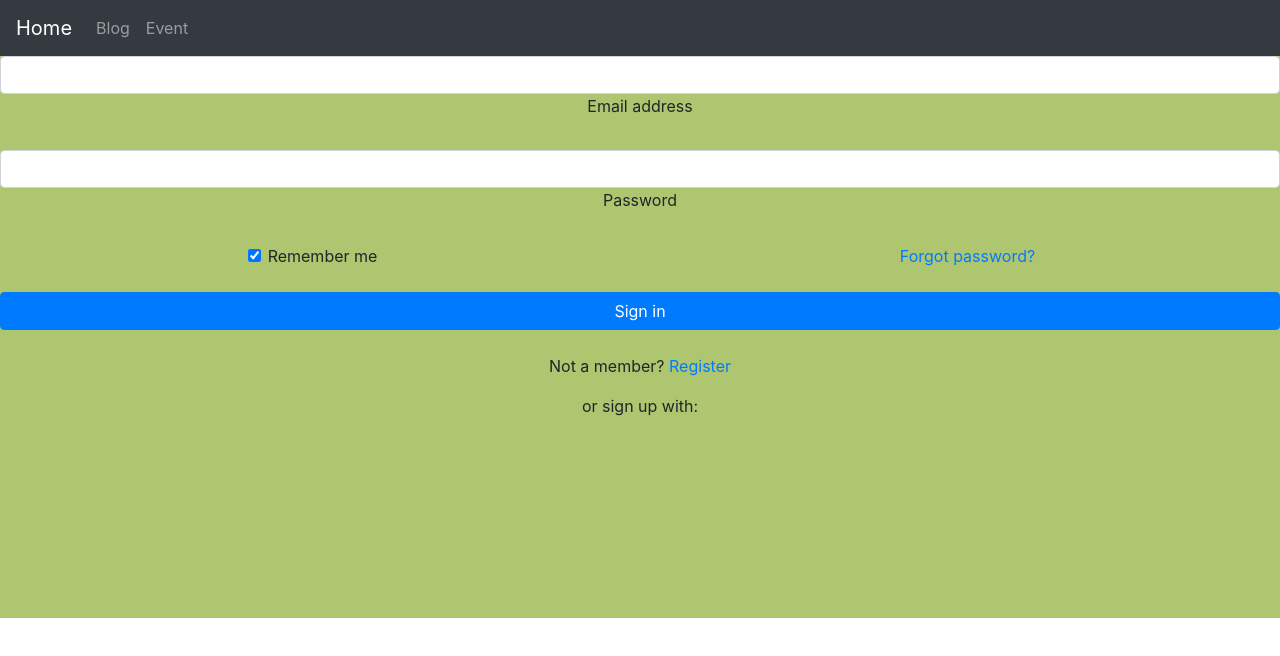
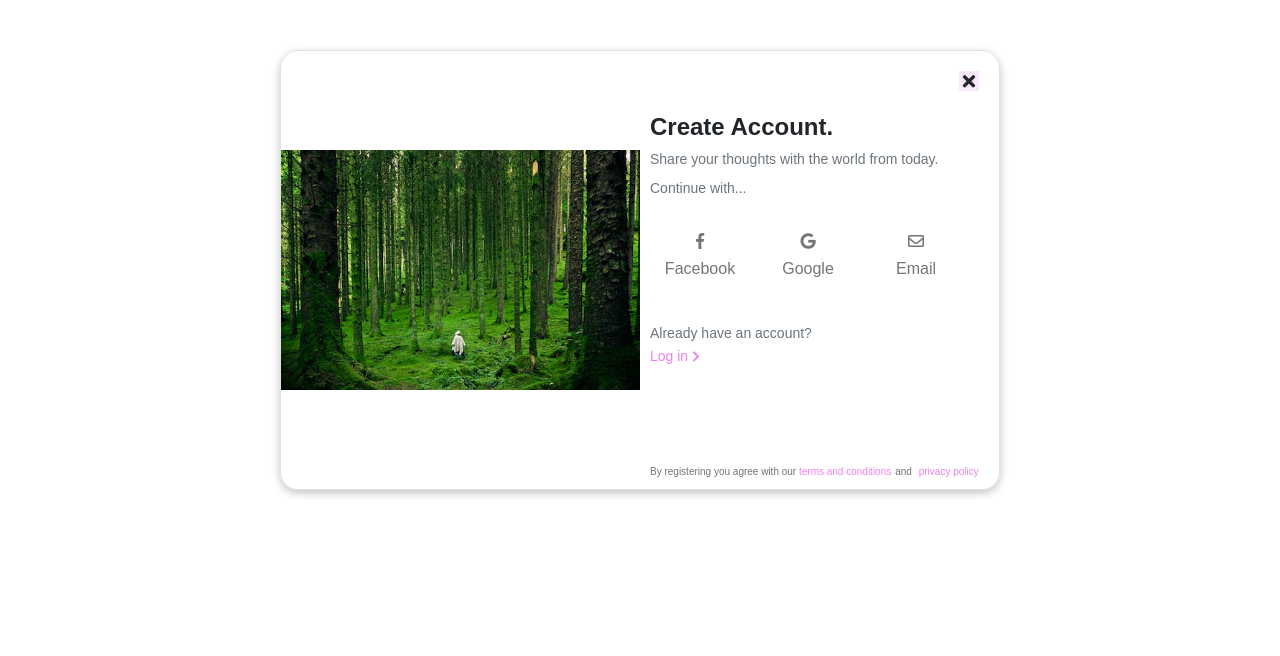
Before and after one commit to VarunVanam/BreatheHere, a plain HTML site: page login.html in a window 1280 px wide. Drawn offline with nearby package versions, Linux system fonts and the light colour scheme.

Commit message:
Add files via upload

```diff
--- a/login.html
+++ b/login.html
@@ -13,10 +13,17 @@
     <script src="https://cdn.jsdelivr.net/npm/popper.js@1.14.3/dist/umd/popper.min.js" integrity="sha384-ZMP7rVo3mIykV+2+9J3UJ46jBk0WLaUAdn689aCwoqbBJiSnjAK/l8WvCWPIPm49" crossorigin="anonymous"></script>
     <script src="https://cdn.jsdelivr.net/npm/bootstrap@4.1.3/dist/js/bootstrap.min.js" integrity="sha384-ChfqqxuZUCnJSK3+MXmPNIyE6ZbWh2IMqE241rYiqJxyMiZ6OW/JmZQ5stwEULTy" crossorigin="anonymous"></script>
 
+    <link href="https://cdn.jsdelivr.net/npm/bootstrap@5.0.1/dist/css/bootstrap.min.css" rel="stylesheet">
+    <link href="https://cdn.jsdelivr.net/npm/bootstrap@5.0.1/dist/js/bootstrap.bundle.min.js" rel="stylesheet">
+    <link href="https://cdnjs.cloudflare.com/ajax/libs/jquery/3.2.1/jquery.min.js" rel="stylesheet">
+    <link href="https://use.fontawesome.com/releases/v5.7.2/css/all.css" rel="stylesheet">
+
 
 
     <style media="screen">
-
+      /* #body{
+        background-image: url("./pics/bg1.jpeg");
+      } */
       .gradient-custom {
           background: #6a11cb;
           background: -webkit-linear-gradient(to right, rgba(106, 17, 203, 1), rgba(37, 117, 252, 1));
@@ -34,137 +41,178 @@
                 text-align: center;
 
             }
+            @import url('https://fonts.googleapis.com/css2?family=Poppins:wght@300;400;500;600;700;800;900&display=swap');
+
+  * {
+      margin: 0;
+      padding: 0;
+      box-sizing: border-box;
+      font-family: 'Poppins', sans-serif
+  }
+
+  .container {
+      margin: 50px auto;
+  }
+
+  .body {
+      position: relative;
+      width: 720px;
+      height: 440px;
+      margin: 20px auto;
+      border: 1px solid #dddd;
+      border-radius: 18px;
+      overflow: hidden;
+      box-shadow: rgba(0, 0, 0, 0.24) 0px 3px 8px;
+  }
+
+  .box-1 img {
+      width: 100%;
+      height: 100%;
+      object-fit: cover;
+  }
+
+  .box-2 {
+      padding: 10px;
+  }
+
+  .box-1,
+  .box-2 {
+      width: 50%;
+  }
+
+  .h-1 {
+      font-size: 24px;
+      font-weight: 700;
+  }
+
+  .text-muted {
+      font-size: 14px;
+  }
+
+  .container .box {
+      width: 100px;
+      height: 100px;
+      display: flex;
+      flex-direction: column;
+      align-items: center;
+      justify-content: center;
+      border: 2px solid transparent;
+      text-decoration: none;
+      color: #615f5fdd;
+  }
+
+  .box:active,
+  .box:visited {
+      border: 2px solid #ee82ee;
+  }
+
+  .box:hover {
+      border: 2px solid #ee82ee;
+  }
+
+  .btn.btn-primary {
+      background-color: transparent;
+      color: #ee82ee;
+      border: 0px;
+      padding: 0;
+      font-size: 14px;
+  }
+
+  .btn.btn-primary .fas.fa-chevron-right {
+      font-size: 12px;
+  }
+
+  .footer .p-color {
+      color: #ee82ee;
+  }
+
+  .footer.text-muted {
+      font-size: 10px;
+  }
+
+  .fas.fa-times {
+      position: absolute;
+      top: 20px;
+      right: 20px;
+      height: 20px;
+      width: 20px;
+      background-color: #f3cff379;
+      font-size: 18px;
+      display: flex;
+      align-items: center;
+      justify-content: center;
+  }
+
+  .fas.fa-times:hover {
+      color: #ff0000;
+  }
+
+  @media (max-width:767px) {
+      body {
+          padding: 10px;
+      }
+
+      .body {
+          width: 100%;
+          height: 100%;
+      }
+
+      .box-1 {
+          width: 100%;
+      }
+
+      .box-2 {
+          width: 100%;
+          height: 440px;
+      }
+  }
 
     </style>
   </head>
-  <body>
-        <!-- <section class="vh-100 gradient-custom">
-      <div class="container py-5 h-100">
-        <div class="row d-flex justify-content-center align-items-center h-100">
-          <div class="col-12 col-md-8 col-lg-6 col-xl-5">
-            <div class="card bg-dark text-white" style="border-radius: 1rem;">
-              <div class="card-body p-5 text-center">
+  <body id="body">
 
-                <div class="mb-md-5 mt-md-4 pb-5">
-
-                  <h2 class="fw-bold mb-2 text-uppercase">Login</h2>
-                  <p class="text-white-50 mb-5">Please enter your login and password!</p>
-
-                  <div class="form-outline form-white mb-4">
-                    <input type="email" id="typeEmailX" class="form-control form-control-lg" />
-                    <label class="form-label" for="typeEmailX">Email</label>
-                  </div>
-
-                  <div class="form-outline form-white mb-4">
-                    <input type="password" id="typePasswordX" class="form-control form-control-lg" />
-                    <label class="form-label" for="typePasswordX">Password</label>
-                  </div>
-
-                  <p class="small mb-5 pb-lg-2"><a class="text-white-50" href="#!">Forgot password?</a></p>
-
-                  <button class="btn btn-outline-light btn-lg px-5" type="submit">Login</button>
-
-                  <div class="d-flex justify-content-center text-center mt-4 pt-1">
-                    <a href="#!" class="text-white"><i class="fab fa-facebook-f fa-lg"></i></a>
-                    <a href="#!" class="text-white"><i class="fab fa-twitter fa-lg mx-4 px-2"></i></a>
-                    <a href="#!" class="text-white"><i class="fab fa-google fa-lg"></i></a>
-                  </div>
-
+    <div class="container">
+        <div class="body d-md-flex align-items-center justify-content-between">
+            <div class="box-1 mt-md-0 mt-5">
+                <img src="./pics/bg2.jpeg"
+                    class="" alt="">
+            </div>
+            <div class=" box-2 d-flex flex-column h-100">
+                <div class="mt-5">
+                    <p class="mb-1 h-1">Create Account.</p>
+                    <p class="text-muted mb-2">Share your thoughts with the world from today.</p>
+                    <div class="d-flex flex-column ">
+                        <p class="text-muted mb-2">Continue with...</p>
+                        <div class="d-flex align-items-center">
+                            <a href="#" class="box me-2 selectio">
+                                <span class="fab fa-facebook-f mb-2"></span>
+                                <p class="mb-0">Facebook</p>
+                            </a>
+                            <a href="#" class="box me-2">
+                                <span class="fab fa-google mb-2"></span>
+                                <p class="mb-0">Google</p>
+                            </a>
+                            <a href="#" class="box">
+                                <span class="far fa-envelope mb-2"></span>
+                                <p class="mb-0">Email</p>
+                            </a>
+                        </div>
+                        <div class="mt-3">
+                            <p class="mb-0 text-muted">Already have an account?</p>
+                            <div class="btn btn-primary" href="login.html">Log in<span class="fas fa-chevron-right ms-1"></span></div>
+                        </div>
+                    </div>
                 </div>
-
-                <div>
-                  <p class="mb-0">Don't have an account? <a href="#!" class="text-white-50 fw-bold">Sign Up</a>
-                  </p>
+                <div class="mt-auto">
+                    <p class="footer text-muted mb-0 mt-md-0 mt-4">By registering you agree with our
+                        <span class="p-color me-1">terms and conditions</span>and
+                        <span class="p-color ms-1">privacy policy</span>
+                    </p>
                 </div>
-
-              </div>
             </div>
-          </div>
+            <span class="fas fa-times"></span>
         </div>
-      </div>
-    </section> -->
-
-    <div id="Top">
-             <nav class="navbar navbar-expand-lg navbar-dark bg-dark">
-               <a class="navbar-brand" href="index.html">Home</a>
-               <button class="navbar-toggler" type="button" data-toggle="collapse" data-target="#navbarSupportedContent" aria-controls="navbarSupportedContent" aria-expanded="false" aria-label="Toggle navigation">
-                 <span class="navbar-toggler-icon"></span>
-               </button>
-
-               <div class="collapse navbar-collapse" id="navbarSupportedContent">
-                 <ul class="navbar-nav mr-auto">
-                   <li class="nav-item">
-                     <a class="nav-link" href="blog.html">Blog</a>
-                   </li>
-                   <li class="nav-item">
-                     <a class="nav-link" href="events.html">Event</a>
-                   </li>
-                 </ul>
-                 <!-- <form class="form-group nav-link" action="index.html" method="post">
-                   <button type="button" class="btn btn-outline-success float-right" style="margin-right:1rem" href="login.html">SignUp</button>
-                   <button type="button" class="btn btn-outline-danger float-right" style="margin-right:1rem">SignIn</button>
-                 </form> -->
-               </div>
-             </nav>
-
-
-       <form>
-         <!-- Email input -->
-         <div class="form-outline mb-4">
-           <input type="email" id="form2Example1" class="form-control" />
-           <label class="form-label" for="form2Example1">Email address</label>
-         </div>
-
-         <!-- Password input -->
-         <div class="form-outline mb-4">
-           <input type="password" id="form2Example2" class="form-control" />
-           <label class="form-label" for="form2Example2">Password</label>
-         </div>
-
-         <!-- 2 column grid layout for inline styling -->
-         <div class="row mb-4">
-           <div class="col d-flex justify-content-center">
-             <!-- Checkbox -->
-             <div class="form-check">
-               <input class="form-check-input" type="checkbox" value="" id="form2Example31" checked />
-               <label class="form-check-label" for="form2Example31"> Remember me </label>
-             </div>
-           </div>
-
-           <div class="col">
-             <!-- Simple link -->
-             <a href="#!">Forgot password?</a>
-           </div>
-         </div>
-
-         <!-- Submit button -->
-         <button type="button" class="btn btn-primary btn-block mb-4">Sign in</button>
-
-         <!-- Register buttons -->
-         <div class="text-center">
-           <p>Not a member? <a href="#!">Register</a></p>
-           <p>or sign up with:</p>
-           <button type="button" class="btn btn-link btn-floating mx-1">
-             <i class="fab fa-facebook-f"></i>
-           </button>
-
-           <button type="button" class="btn btn-link btn-floating mx-1">
-             <i class="fab fa-google"></i>
-           </button>
-
-           <button type="button" class="btn btn-link btn-floating mx-1">
-             <i class="fab fa-twitter"></i>
-           </button>
-
-           <button type="button" class="btn btn-link btn-floating mx-1">
-             <i class="fab fa-github"></i>
-           </button>
-         </div>
-       </form>
-
-
-       </div>
-
+    </div>
 
 
   </body>
```
